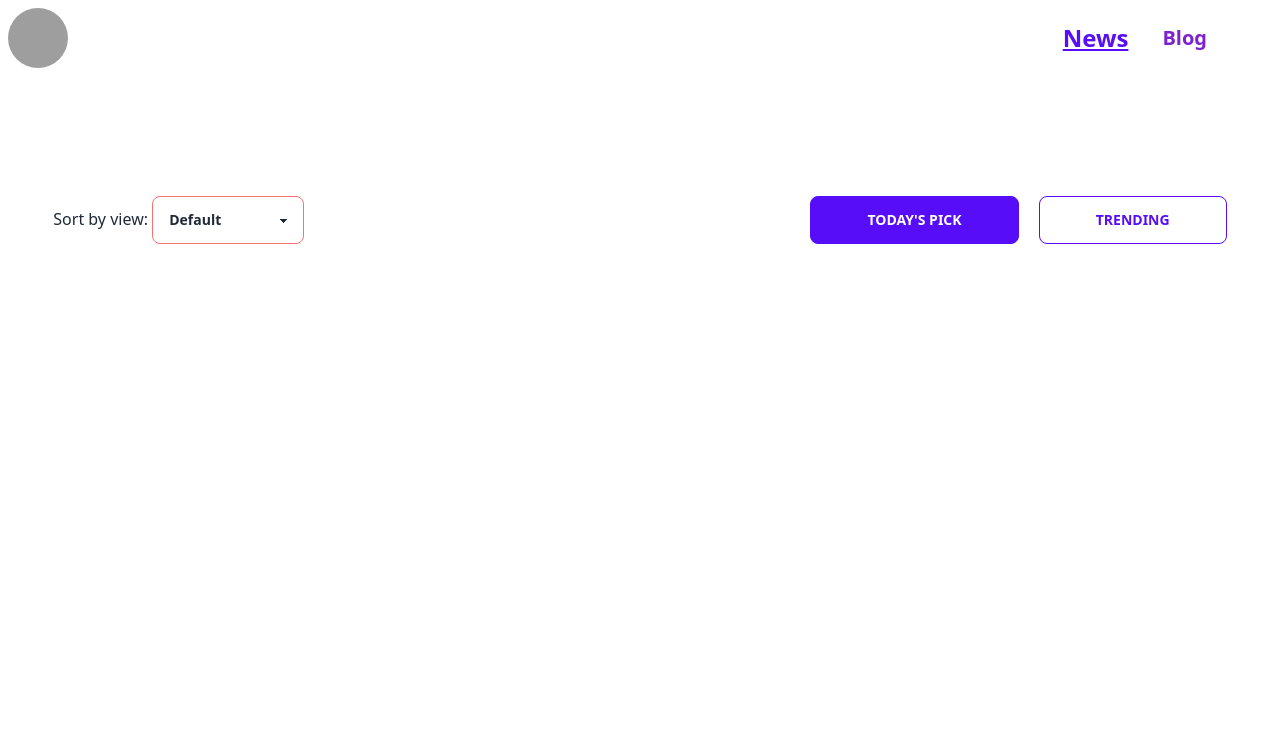
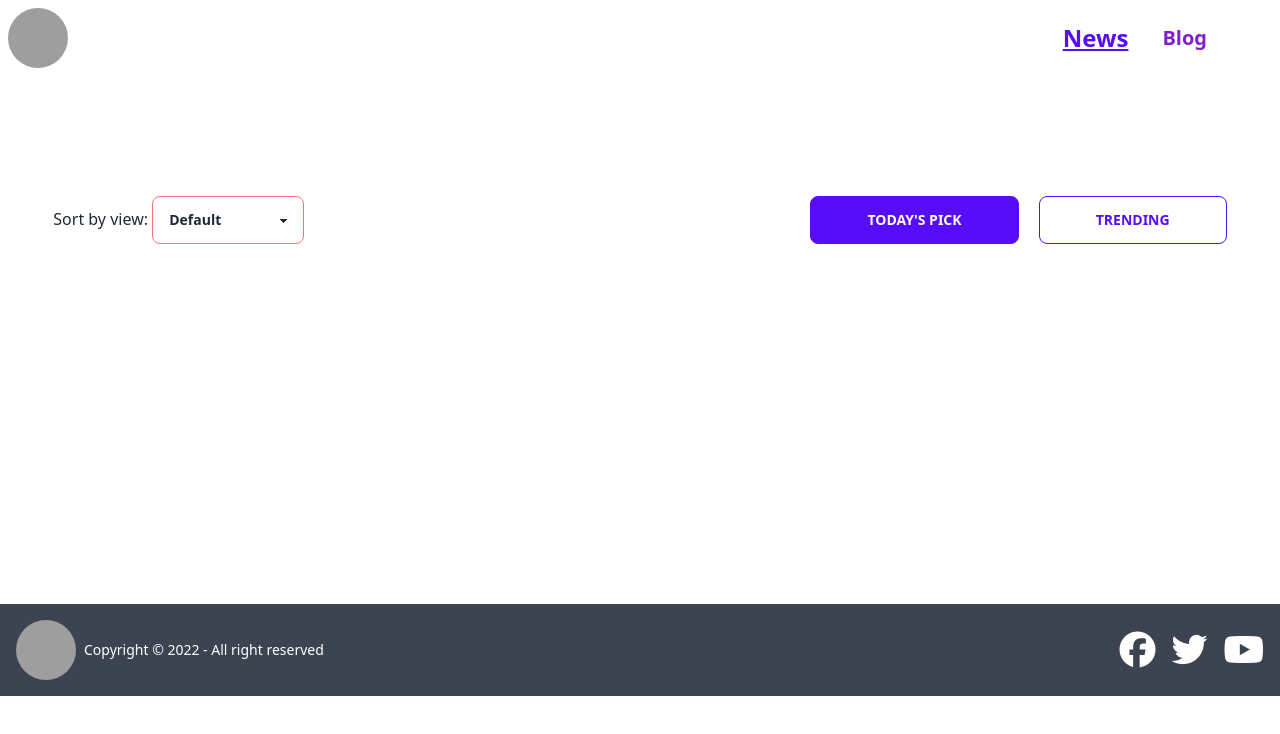
Before and after one commit to prantaroy1/News-portal, a plain HTML site: page index.html in a window 1280 px wide. Drawn offline with nearby package versions, Linux system fonts and the light colour scheme; grey boxes are pictures that could not be loaded.

Commit message:
footer added

```diff
--- a/index.html
+++ b/index.html
@@ -127,3 +127,23 @@
         </div>
     </section>
 </main>
+<footer class="footer items-center p-4 bg-neutral text-neutral-content relative top-60 mt-10 ">
+    <div class="items-center grid-flow-col">
+        <a href=""><img
+                src="https://findicons.com/files/icons/2792/hex_icons/128/bbc_news.png"
+                class="rounded-full" style="width: 60px;height: 60px">
+        </a>
+        <p>Copyright © 2022 - All right reserved</p>
+    </div>
+    <div class="grid-flow-col gap-4 md:place-self-center md:justify-self-end text-4xl">
+        <a class="hover:text-orange-700 duration-200"><i class="fa-brands fa-facebook"></i></a>
+
+        <a class="hover:text-orange-700 duration-200"><i class="fa-brands fa-twitter"></i></a>
+        <a class="hover:text-orange-700 duration-200"><i class="fa-brands fa-youtube"></i></a>
+    </div>
+</footer>
+
+<script src="js/app.js"></script>
+</body>
+
+</html>
```
Also changed, not shown: js/app.js (added).
